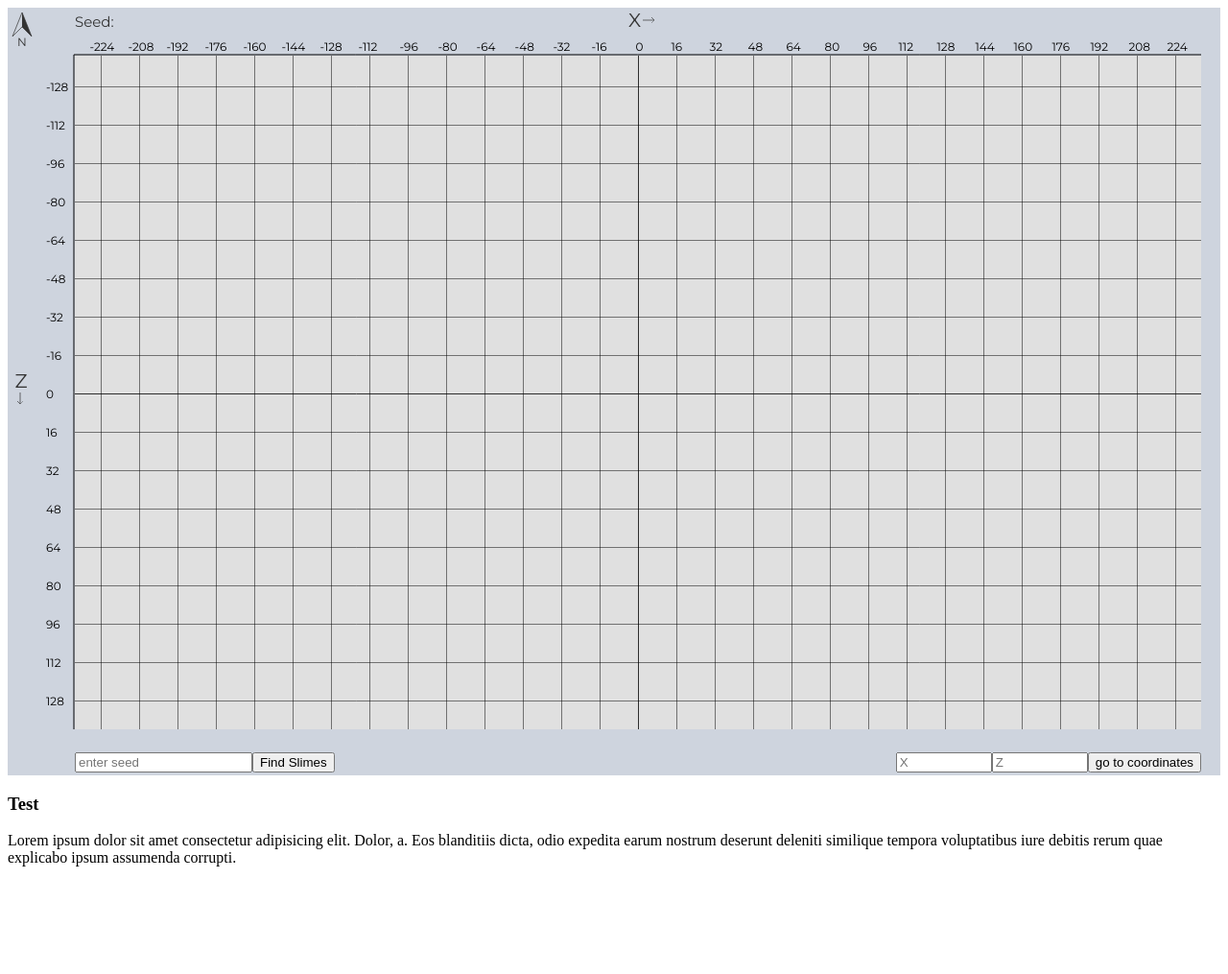
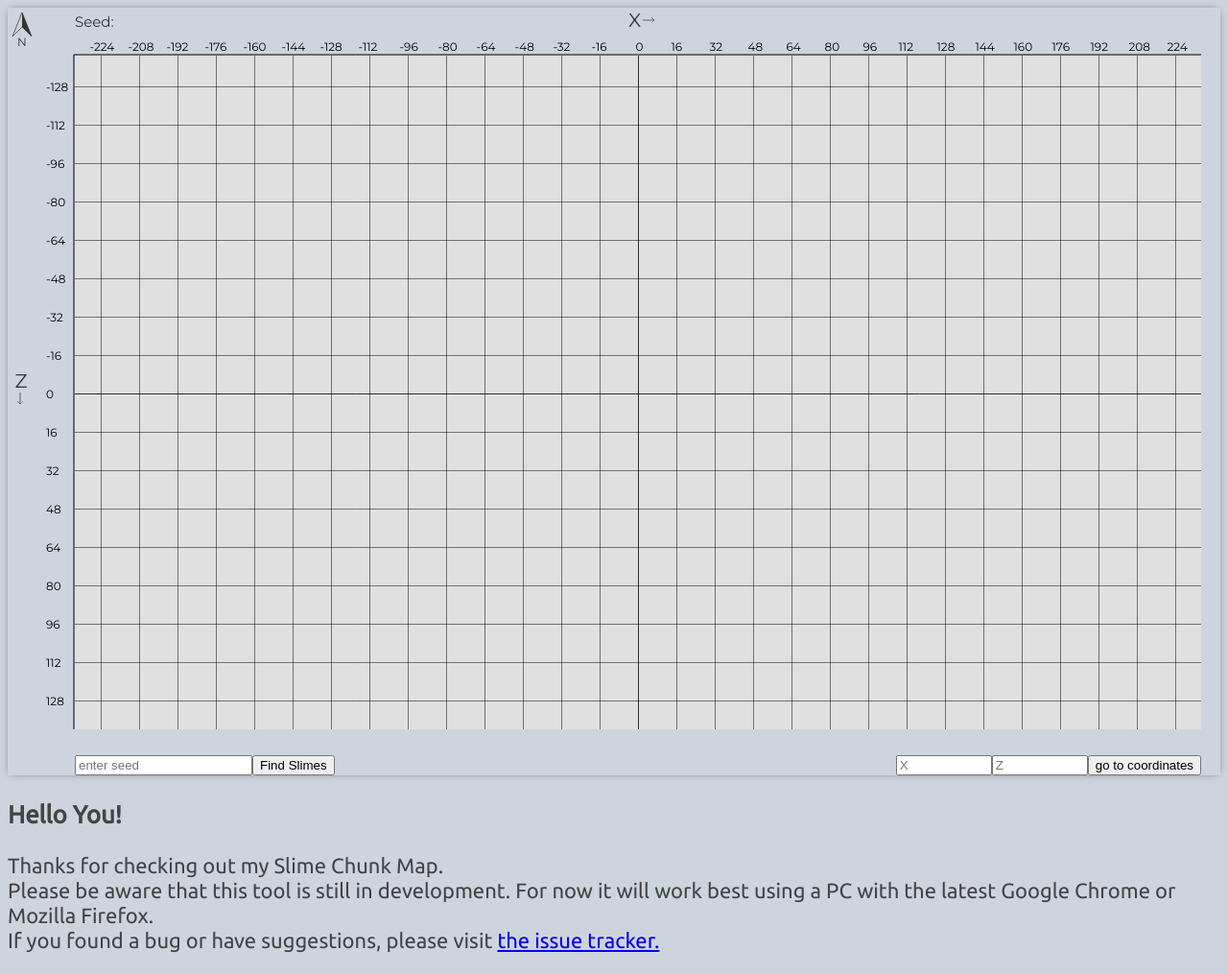
Before and after one commit to nkappler/slimemap, a website built with webpack: page index.html in a window 1280 px wide. Shown: the whole page at 96% size. Before the commit the page ends 919 px from the top, so only its background shows below. Built offline with nearby package versions, Linux system fonts and the light colour scheme; a web font is replaced by a local one; what ctxmenu would draw is missing.

Commit message:
Updated demo site.

```diff
--- a/index.html
+++ b/index.html
@@ -5,6 +5,7 @@
     <meta charset="utf8" />
     <script src="https://nkappler.github.io/dist/sidebar/sidebar.js"></script>
     <script src="dist/slime.js"></script>
+    <link href="https://fonts.googleapis.com/css?family=Ubuntu|Yatra+One" rel="stylesheet">
     <script>
         document.addEventListener("readystatechange", function () {
             if (document.readyState === "complete") {
@@ -19,15 +20,29 @@
         * {
             box-sizing: border-box;
         }
-        .canvas, .description {
+
+        body {
+            background-color: #CED4DE;
+            color: #444;
+            font-family: "Ubuntu";
+            font-size: 22px;
+        }
+
+        .canvas,
+        .description {
             width: 100%;
             max-width: 1400px;
             margin: auto;
             height: 800px;
             max-height: 80%;
         }
+
         .description {
             height: auto;
+        }
+
+        .canvas {
+            box-shadow: 0 0 8px -3px;
         }
     </style>
 </head>
@@ -38,8 +53,14 @@
     </canvas>
 
     <div class="description">
-        <h3>Test</h3>
-        <p>Lorem ipsum dolor sit amet consectetur adipisicing elit. Dolor, a. Eos blanditiis dicta, odio expedita earum nostrum deserunt deleniti similique tempora voluptatibus iure debitis rerum quae explicabo ipsum assumenda corrupti.</p>
+        <h3>Hello You!</h3>
+        <p>
+            Thanks for checking out my Slime Chunk Map.<br />
+            Please be aware that this tool is still in development.
+            For now it will work best using a PC with the latest Google Chrome or Mozilla Firefox.<br />
+            If you found a bug or have suggestions, please visit <a
+                href="https://www.github.com/nkappler/slimemap/issues">the issue tracker.</a>
+        </p>
     </div>
 </body>
 
```
